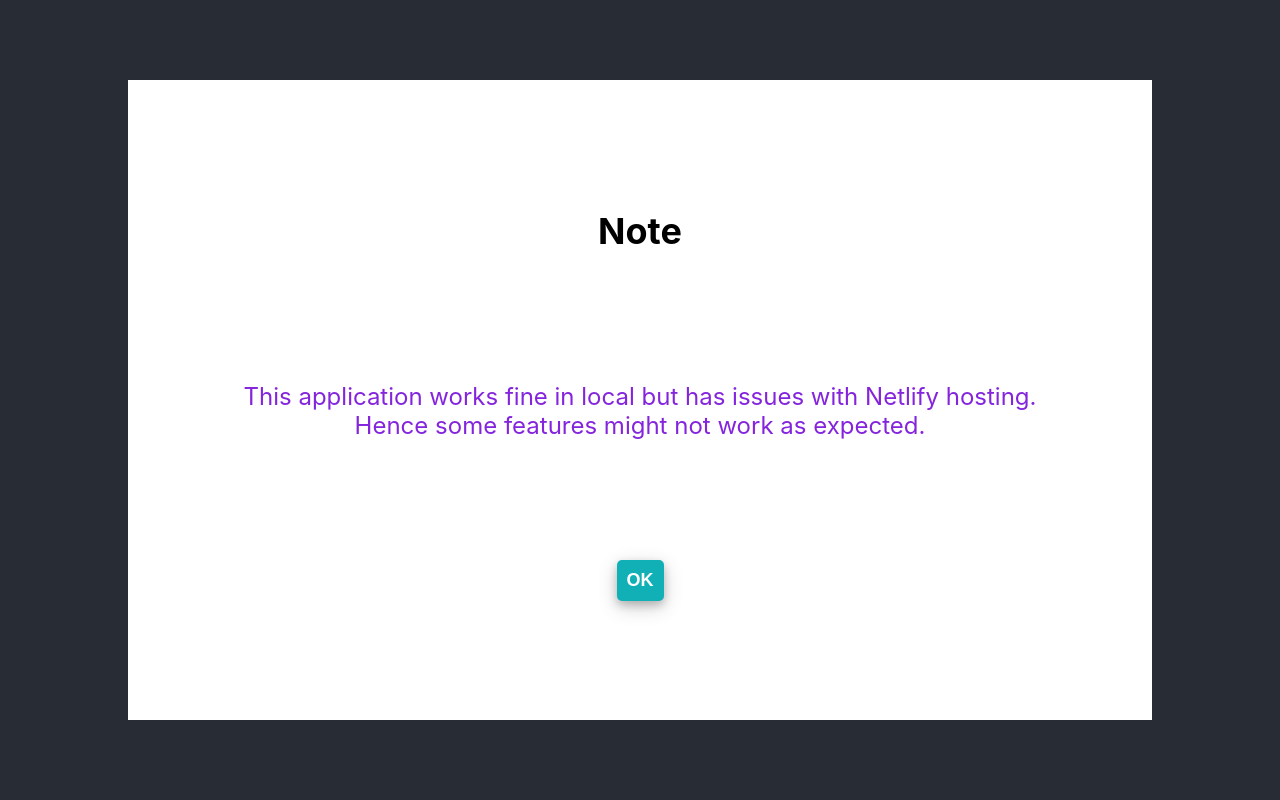
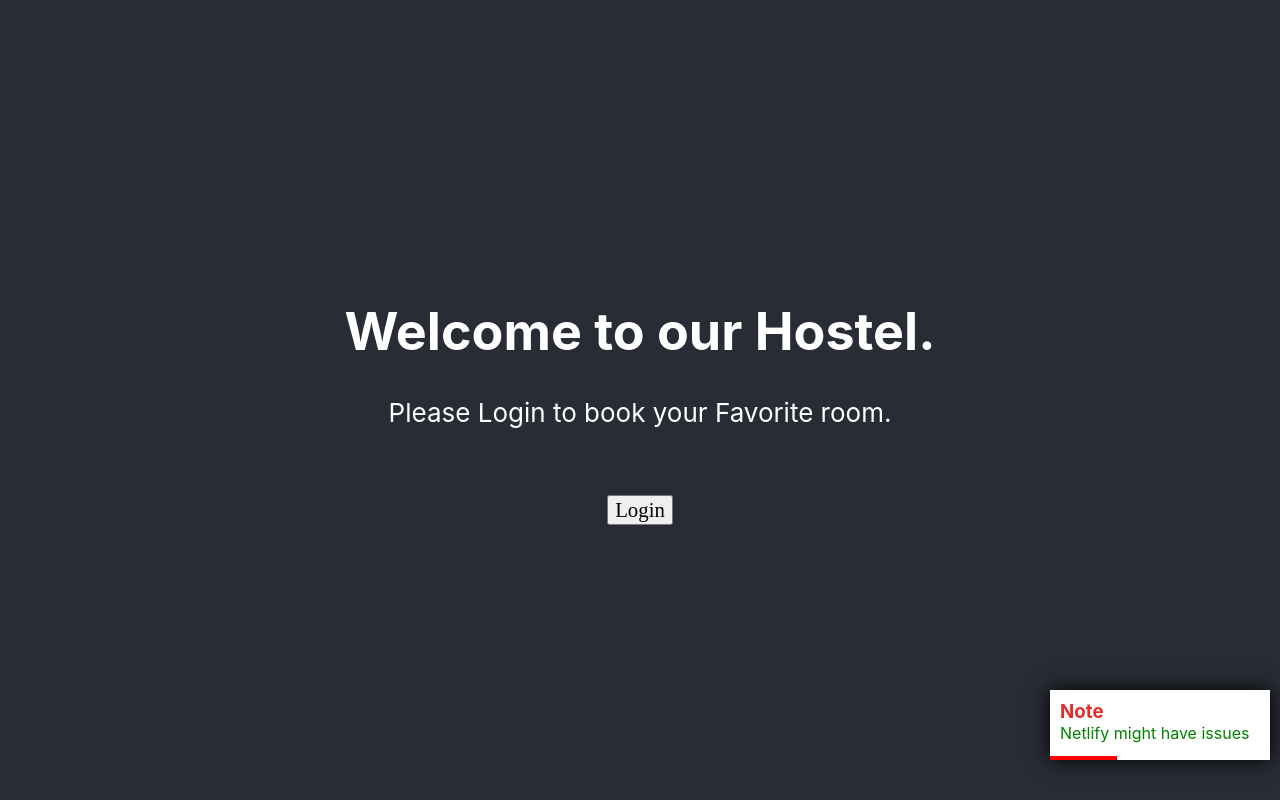
Before and after one commit to NikBK/HotelManagementApp, a React (Create React App) app: page / in a window 1280 px wide. Built offline with nearby package versions, Linux system fonts and the light colour scheme; no server answers.

Commit message:
removes netlify popup and adds toast

```diff
--- a/src/App.css
+++ b/src/App.css
@@ -1,5 +1,7 @@
 .App {
   text-align: center;
+  position: relative;
+  overflow-x: hidden;
 }
 
 .App-logo {
@@ -17,45 +19,57 @@
   display: flex;
   flex-direction: column;
   justify-content: space-evenly;
-  align-items: center;
+  align-items: flex-start;
   position: absolute;
-  top: 50%;
-  left: 50%;
-  transform: translate(-50%, -50%);
+  bottom: 5%;
+  right: -250px;
   background-color: white;
-  color: rgb(132, 36, 221);
-  height: 80vh;
-  width: 80vw;
-  font-size: 24px;
+  color: green;
+  height: 50px;
+  width: 200px;
+  padding: 10px;
+  box-shadow: 0 0 20px #000;
+  font-size: 16px;
   z-index: 2;
-  animation: come .5s linear;
+  animation: slide 7s linear;
 }
 
-@keyframes come {
-  0% {
-    top: -50%;
+@keyframes slide {
+  20% {
+    right: 10px;
   }
 
   100% {
-    top: 50%;
+    right: 10px;
   }
 }
 
-.netlify-popup-msg>h2 {
-  color: black;
+.netlify-popup-msg::after {
+  content: "";
+  position: absolute;
+  bottom: 0;
+  left: 0;
+  width: 100%;
+  height: 4px;
+  background-color: red;
+  animation: reduceTime 5s linear forwards;
+  animation-delay: 2s;
 }
 
-.popup-btn {
-  font-size: 18px;
-  font-weight: bold;
-  margin: 20px 10px;
-  padding: 10px;
-  background-color: #10b0b6;
-  color: white;
-  border: none;
-  box-shadow: 0 4px 8px 0 rgba(0, 0, 0, 0.2), 0 6px 20px 0 rgba(0, 0, 0, 0.19);
-  cursor: pointer;
-  border-radius: 5px;
+@keyframes reduceTime {
+  100% {
+    width: 0%;
+  }
+}
+
+
+.netlify-popup-msg>div {
+  padding: 0 0 8px;
+}
+
+.netlify-popup-msg>h3 {
+  color: #e52c2c;
+  margin: 0;
 }
 
 .App-header {
--- a/src/App.js
+++ b/src/App.js
@@ -65,18 +65,12 @@ function App() {
   }
   return (
     <div className='App'>
-      {
-        showPopUp
-        &&
-        <div className='netlify-popup-msg'>
-          <h2>Note</h2>
-          <div>
-            <div>This application works fine in local but has issues with Netlify hosting.</div>
-            <div>Hence some features might not work as expected.</div>
-          </div>
-          <button className='popup-btn' onClick={() => setShowPopUp(false)}>OK</button>
+      <div className='netlify-popup-msg'>
+        <h3>Note</h3>
+        <div>
+          <div>Netlify might have issues</div>
         </div>
-      }
+      </div>
       <Router>
         <Switch>
           <Route exact path="/" component={Home}></Route>
```
